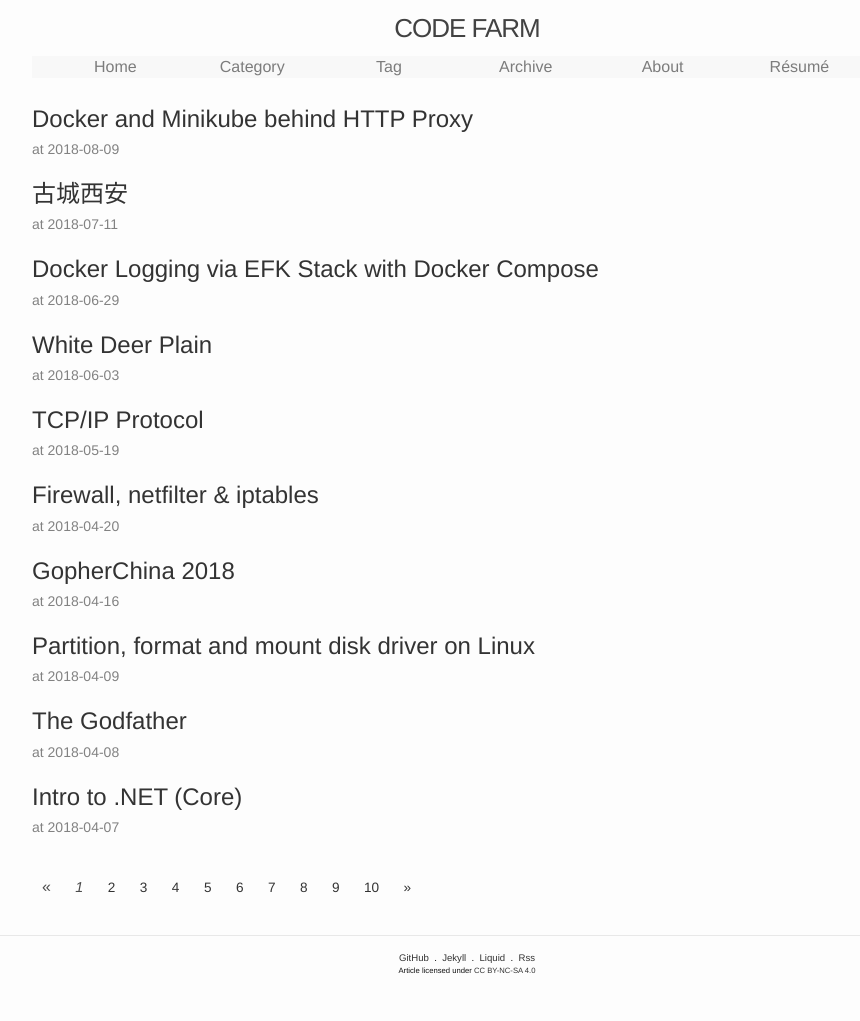
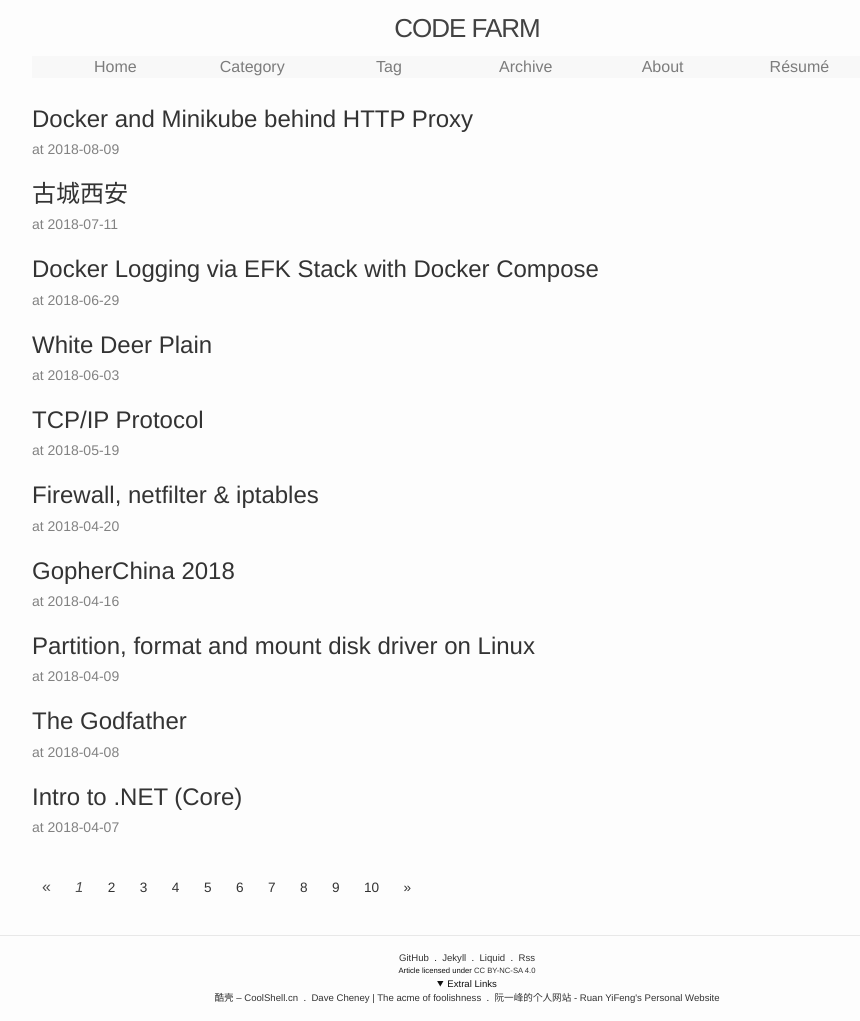
Before and after one commit to ousiax/ousiax.github.io, a Jekyll site: the page built from index.html, in a window 1280 px wide. Shown: the whole page, without its empty margins (173-1033 px from the left). Built offline with Jekyll 4.4.1, drawn with Linux system fonts in a browser that asks for light colours; the list of posts is cut into pages by our own code; before the commit the page ends 992 px from its top, so only the background shows below that.

Commit message:
Add _data/extralinks.yml

```diff
--- /dev/null
+++ b/_data/extralinks.yml
@@ -0,0 +1,6 @@
+- title : 酷壳 – CoolShell.cn
+  ref: https://coolshell.cn/
+- title: Dave Cheney | The acme of foolishness
+  ref: https://dave.cheney.net/
+- title: 阮一峰的个人网站 - Ruan YiFeng's Personal Website
+  ref: http://www.ruanyifeng.com/
--- a/_includes/footer.html
+++ b/_includes/footer.html
@@ -11,4 +11,15 @@
   <div class="license">
     <span>Article licensed under <a href="http://creativecommons.org/licenses/by-nc-sa/4.0/">CC BY-NC-SA 4.0</a></span>
   </div>
+  <details open>
+    <summary>Extral Links</summary>
+    <div>
+      {% for link in site.data.extralinks %}
+      <a href="{{ link.ref }}">{{ link.title }}</a>
+      {% if site.data.extralinks.last != link %}
+      &nbsp;.&nbsp;
+      {% endif %}
+      {% endfor %}
+    </div>
+  </details>
 </footer>
```
Lines whose indentation alone changed are shown as unchanged.
